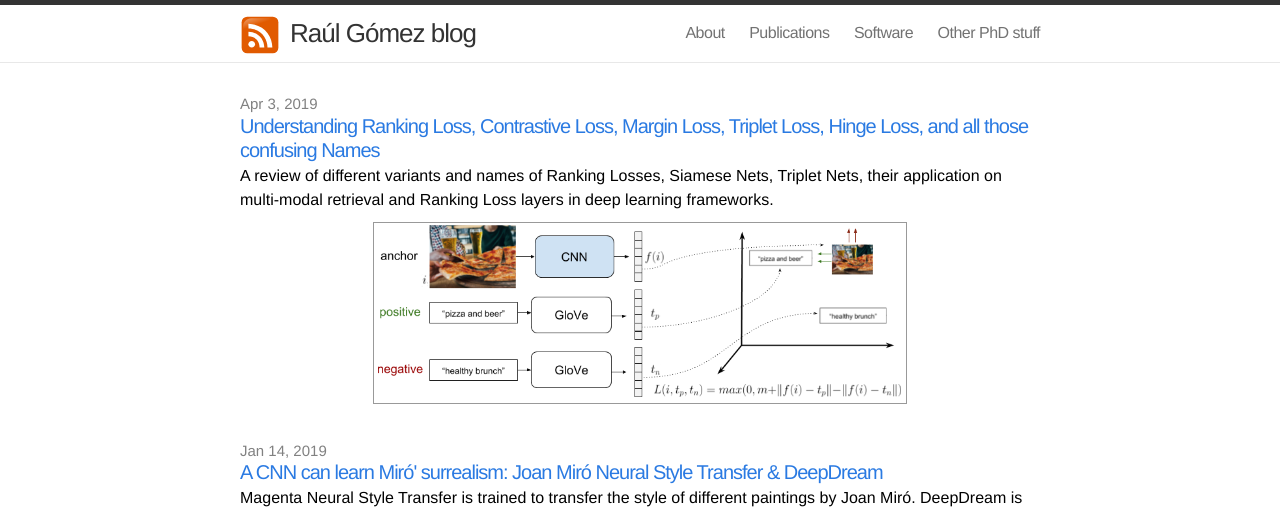
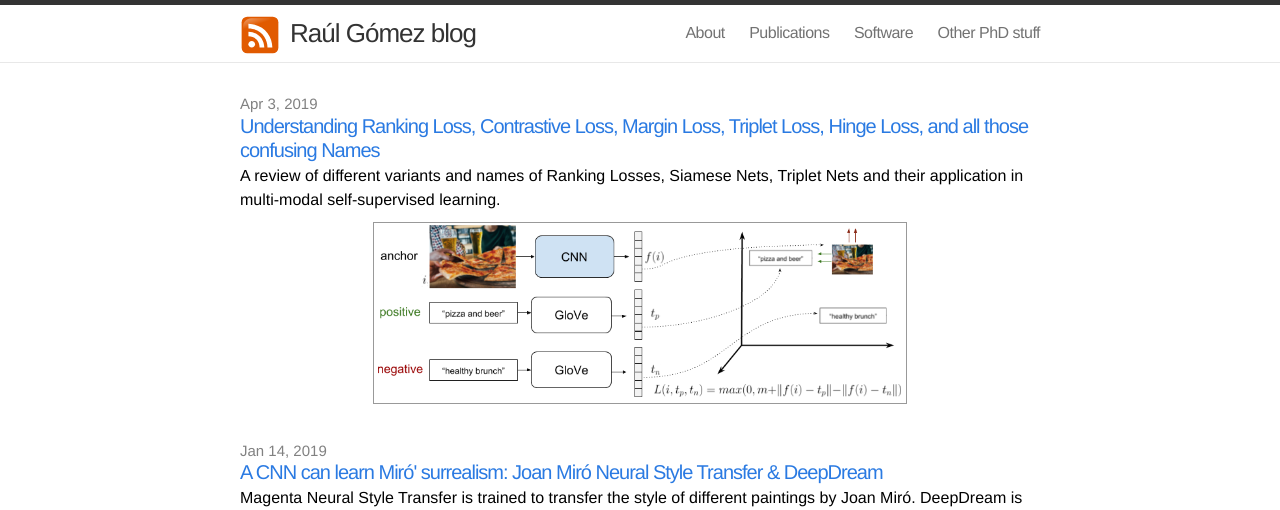
Before and after one commit to gombru/gombru.github.io, a Jekyll site: the page built from index.html, in a window 1280 px wide and 900 px high, cut to the strip 0-510 px from the top of the window. Built offline with Jekyll 4.4.1, drawn with Linux system fonts in a browser that asks for light colours.

Commit message:
Ranking loss + Cross Entropy mod

```diff
--- a/_posts/2018-04-03-ranking_loss.markdown
+++ b/_posts/2018-04-03-ranking_loss.markdown
@@ -2,7 +2,7 @@
 layout: post
 comments: true
 title:  "Understanding  Ranking Loss, Contrastive Loss, Margin Loss, Triplet Loss, Hinge Loss, and all those confusing Names"
-excerpt: "A review of different variants and names of Ranking Losses, Siamese Nets, Triplet Nets, their application on multi-modal retrieval and Ranking Loss layers in deep learning frameworks."
+excerpt: "A review of different variants and names of Ranking Losses, Siamese Nets, Triplet Nets and their application in multi-modal self-supervised learning."
 date:   2019-04-03 20:00:00
 img: "/assets/ranking_loss/intro.png"
 mathjax: false
@@ -34,7 +34,7 @@ Both of them compare distances between representations of training data samples.
 ### Pairwise Ranking Loss
 
 <div class="imgcap">
-<img src="/assets/ranking_loss/pairwise_ranking_loss_faces.png" height="450">
+<img src="/assets/ranking_loss/pairwise_ranking_loss_faces.png" height="400">
 	<div class="thecap">
 	Example of a pairwise ranking loss setup to train a net for image face verification. In this setup, the weights of the CNNs are shared. We call it siamese nets.  But a pairwise ranking loss can be used in other setups, or with other nets.
 	</div>
@@ -151,7 +151,7 @@ The setup is the following: We use fixed text embeddings (GloVe) and we **only l
 
 
 <div class="imgcap">
-<img src="/assets/ranking_loss/triplet_loss_multimodal.png" height="350">
+<img src="/assets/ranking_loss/triplet_loss_multimodal.png" height="300">
 	<div class="thecap">
 	Triplet Ranking Loss training of a multi-modal retrieval pipeline. The text GloVe embeddings are fixed, and we train the CNN to embed the image closer to its positive text than to the negative text.	</div>
 </div>
```
